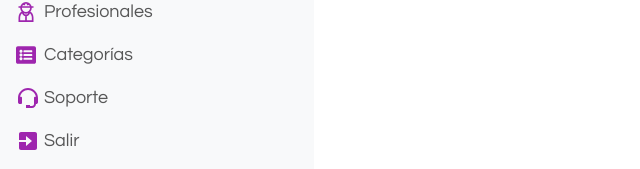
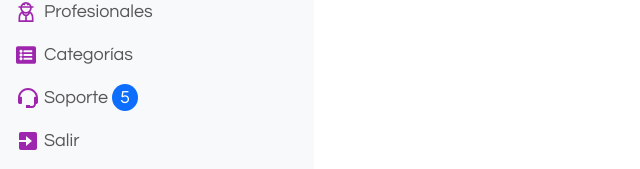
Before and after one commit to FranprzDev/LaburandoAndo, a React (Vite) app: page /work in a window 1280 px wide. Shown: the part 382-551 px from the top of the page, without its empty margins (0-640 px from the left). Built offline with nearby package versions, Linux system fonts and the light colour scheme.

Commit message:
agregue condicional para mostrar numero de notificaciones de mjes en opcion Soporte de menu lateral para admin

```diff
--- a/src/common/components/MenuProfesional.jsx
+++ b/src/common/components/MenuProfesional.jsx
@@ -133,6 +133,11 @@ const MenuProfesional = () => {
                 >
                   <BiSupport className="fs-4 iconMenu" />
                   <span className="align-middle">Soporte</span>
+                  {userJwt?.role !== "worker" && (
+                    <span className="rounded-circle px-2 bg-primary text-white">
+                      5
+                    </span>
+                  )}
                 </Link>
               </li>
               <li className="nav-item navItemOffCanvas text-start">
```
